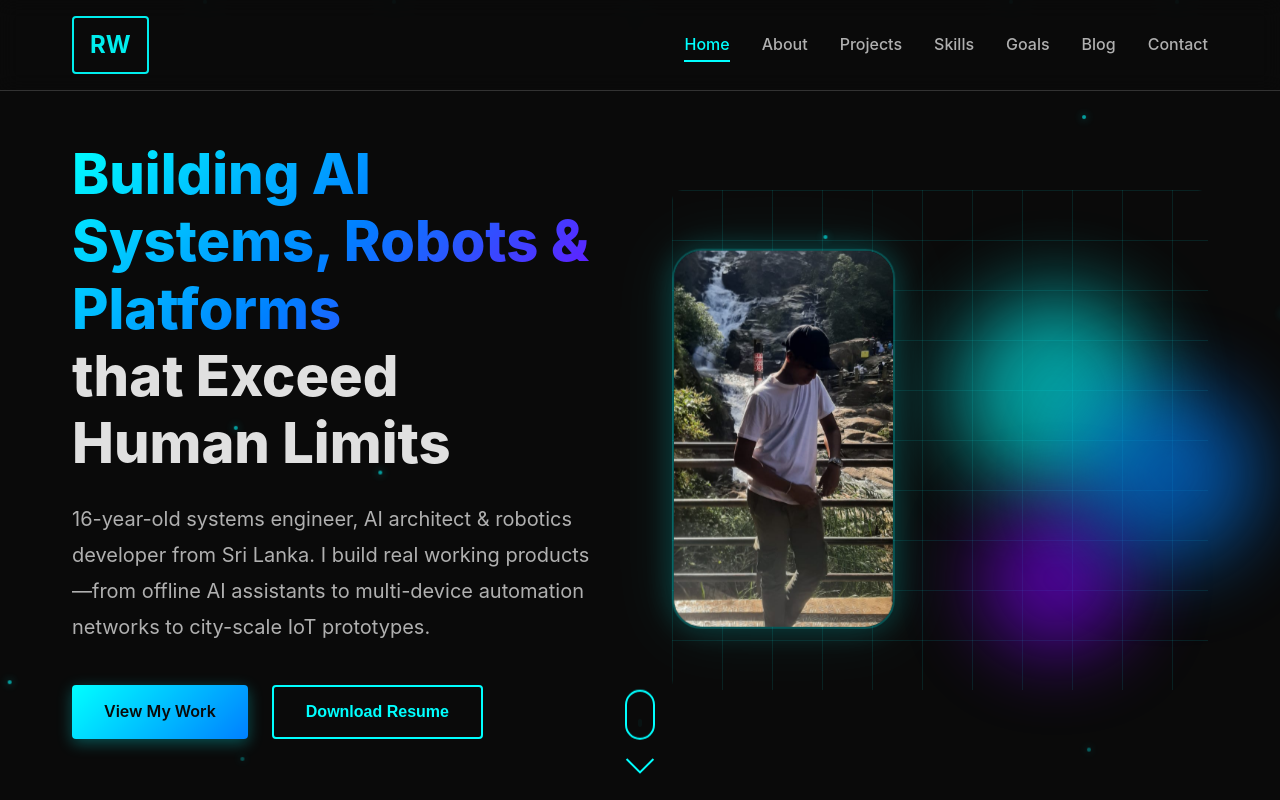
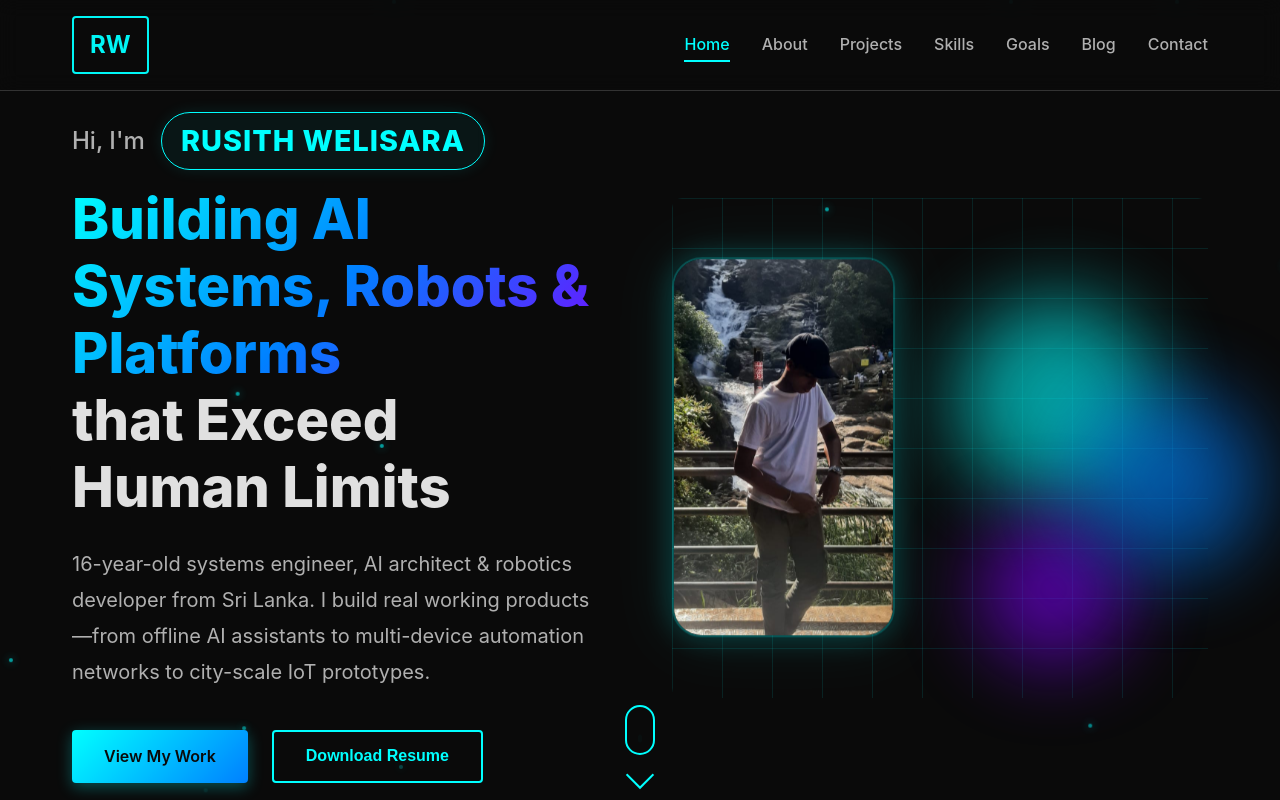
Before and after one commit to RusithWelisara/rusithwelisara-portfolio, a React (Vite) app: page / in a window 1280 px wide. Shown: the top 800 px of the page. Built offline with nearby package versions, Linux system fonts and the light colour scheme.

Commit message:
Hero section name

```diff
--- a/src/pages/Home.css
+++ b/src/pages/Home.css
@@ -40,12 +40,15 @@
     transform: translateY(100vh) translateX(0);
     opacity: 0;
   }
+
   10% {
     opacity: 0.6;
   }
+
   90% {
     opacity: 0.6;
   }
+
   100% {
     transform: translateY(-100px) translateX(50px);
     opacity: 0;
@@ -66,6 +69,35 @@
 
 .hero-text {
   animation: slideInUp 1s ease-out;
+}
+
+.hero-intro {
+  display: flex;
+  align-items: center;
+  gap: 1rem;
+  margin-bottom: 1rem;
+  animation: slideInDown 0.8s ease-out;
+}
+
+.greeting {
+  font-size: 1.5rem;
+  color: var(--text-secondary);
+  font-weight: 500;
+}
+
+.name-highlight {
+  font-size: 1.8rem;
+  font-weight: 800;
+  color: var(--accent-cyan);
+  text-transform: uppercase;
+  letter-spacing: 1px;
+  margin: 0;
+  padding: 0.3rem 1.2rem;
+  border: 1px solid var(--accent-cyan);
+  border-radius: 50px;
+  background: rgba(0, 255, 255, 0.05);
+  box-shadow: 0 0 15px rgba(0, 255, 255, 0.1);
+  backdrop-filter: blur(5px);
 }
 
 .hero-title {
@@ -168,12 +200,16 @@
 }
 
 @keyframes float {
-  0%, 100% {
+
+  0%,
+  100% {
     transform: translate(0, 0);
   }
+
   33% {
     transform: translate(30px, -30px);
   }
+
   66% {
     transform: translate(-20px, 20px);
   }
@@ -218,6 +254,7 @@
     opacity: 1;
     transform: translateX(-50%) translateY(0);
   }
+
   100% {
     opacity: 0;
     transform: translateX(-50%) translateY(20px);
@@ -233,12 +270,19 @@
 }
 
 @keyframes bounce {
-  0%, 20%, 50%, 80%, 100% {
+
+  0%,
+  20%,
+  50%,
+  80%,
+  100% {
     transform: translateX(-50%) translateY(0);
   }
+
   40% {
     transform: translateX(-50%) translateY(-10px);
   }
+
   60% {
     transform: translateX(-50%) translateY(-5px);
   }
@@ -249,6 +293,11 @@
     grid-template-columns: 1fr;
     gap: 3rem;
     text-align: center;
+  }
+
+  .hero-intro {
+    justify-content: center;
+    margin-bottom: 2rem;
   }
 
   .hero-title {
@@ -291,9 +340,12 @@
 }
 
 @keyframes floatProfile {
-  0%, 100% {
+
+  0%,
+  100% {
     transform: translateY(0) rotate(0);
   }
+
   50% {
     transform: translateY(-20px) rotate(1deg);
   }
--- a/src/pages/Home.jsx
+++ b/src/pages/Home.jsx
@@ -46,6 +46,10 @@ const Home = () => {
 
         <div className="hero-content">
           <div className="hero-text">
+            <div className="hero-intro">
+              <span className="greeting">Hi, I'm</span>{' '}
+              <h2 className="name-highlight">Rusith Welisara</h2>
+            </div>
             <h1 className="hero-title">
               <span className="gradient-text">Building AI Systems, Robots & Platforms</span>
               <br />
```
